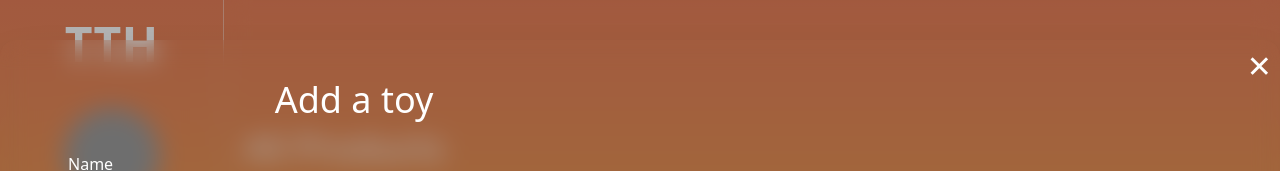
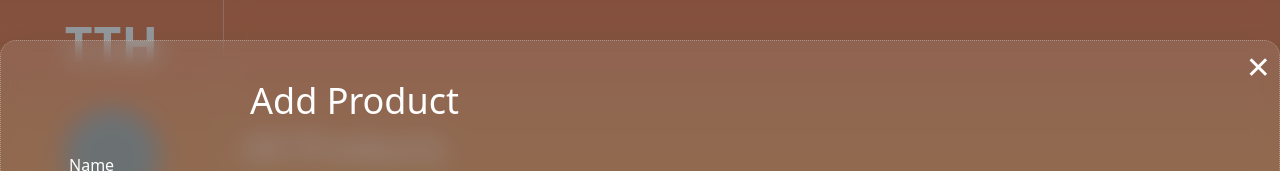
Before and after one commit to the-pujon/toy-trover-hub-frontend, a React (Vite) app: page /dashboard/allToys in a window 1280 px wide. Both pictures are taken after a click on the button "ADD PRODUCT". Shown: the top 171 px of the page. Built offline with nearby package versions, Linux system fonts and the light colour scheme; no server answers; grey boxes are pictures that could not be loaded.

Commit message:
add toy updated

```diff
--- a/src/Pages/Seller/AddToy/AddToy.jsx
+++ b/src/Pages/Seller/AddToy/AddToy.jsx
@@ -3,6 +3,7 @@ import PreviewImages from "../../../Components/PreviewImages/PreviewImages";
 import { useUser } from "../../../Hooks/useUser";
 import { useNavigate } from "react-router-dom";
 import MyToys from "./../MyToys/MyToys";
+import useApi from './../../../Hooks/useApi';
 
 const AddToy = () => {
   const { loggedUser } = useUser();
@@ -13,6 +14,8 @@ const AddToy = () => {
   const [disableButton, setDisableButton] = useState(false);
   const [category, setCategory] = useState([]);
   const [subcategory, setSubcategory] = useState([]);
+
+  const {post} = useApi()
 
   useEffect(() => {
     fetch("/category.json")
@@ -89,13 +92,11 @@ const AddToy = () => {
     };
     console.log(data);
 
-    fetch("http://localhost:5000/api/toys", {
-      method: "POST",
-      headers: { "Content-Type": "application/json" },
-      body: JSON.stringify(data),
-    })
-      .then((res) => res.json())
-      .then((data) => navigate(`/MyToys`))
+    post("toys", data, "addProduct")
+      .then((data) => {
+        //navigate(`/MyToys`)
+        document.getElementById("addProduct").close()
+      })
       .catch((err) => console.error(err));
   };
 
@@ -106,9 +107,9 @@ const AddToy = () => {
           <div className="flex-1">
             <PreviewImages PreviewImages={prvImg} />
           </div>
-          <div className="flex-1 p-[1rem_1.5rem] backdrop-blur-sm   rounded-2xl ">
+          <div className="flex-1 p-[1rem_1.5rem]  rounded-2xl ">
             <h1 className="text-secondary text-4xl font-thin mb-4 text-center">
-              Add a toy
+              Add Product
             </h1>
             <form action="" onSubmit={handleImageUpload} id="productAdd">
               {/* name */}
--- a/src/Pages/Seller/AllToys/AllToys/AllToys.jsx
+++ b/src/Pages/Seller/AllToys/AllToys/AllToys.jsx
@@ -115,12 +115,11 @@ const AllToys = () => {
               </button>
               <dialog
                 id="addProduct"
-                className="modal modal-bottom sm:modal-middle"
+                className="modal modal-bottom sm:modal-middle bg-primary/20"
               >
-                <div className="modal-box  w-11/12 min-w-[80rem] max-w-7xl backdrop-blur-md">
+                <div className="modal-box  w-11/12 min-w-[80rem] max-w-7xl border border-dotted border-secondary/30 backdrop-blur-md bg-secondary/10">
                   <form method="dialog">
-                    {/* if there is a button in form, it will close the modal */}
-                    <button className=" absolute text-3xl font-thin right-2 top-2">
+                    <button className="focus:outline-none hover:outline-none absolute text-3xl font-thin right-2 top-2">
                       ✕
                     </button>
                   </form>
```
